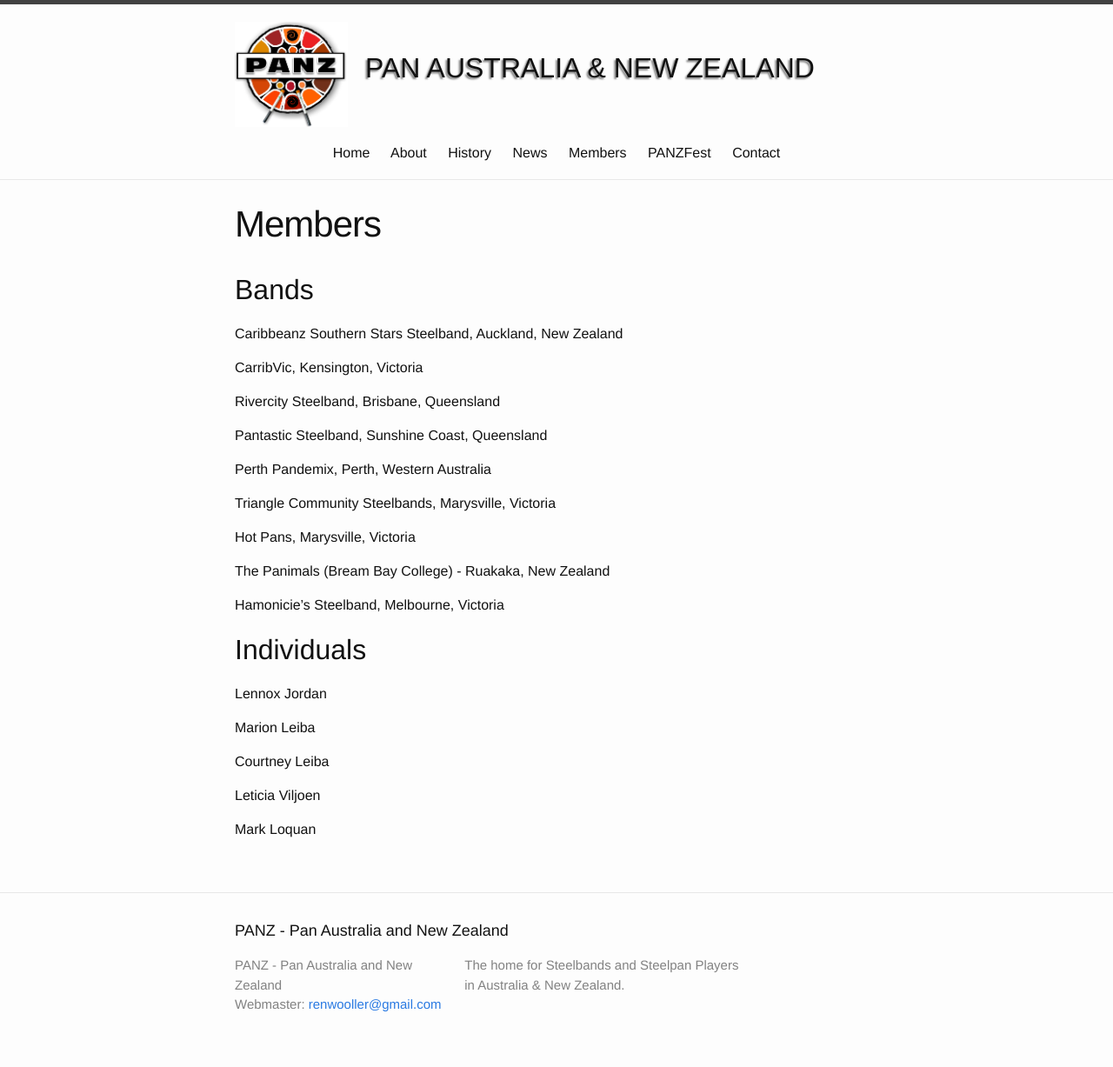
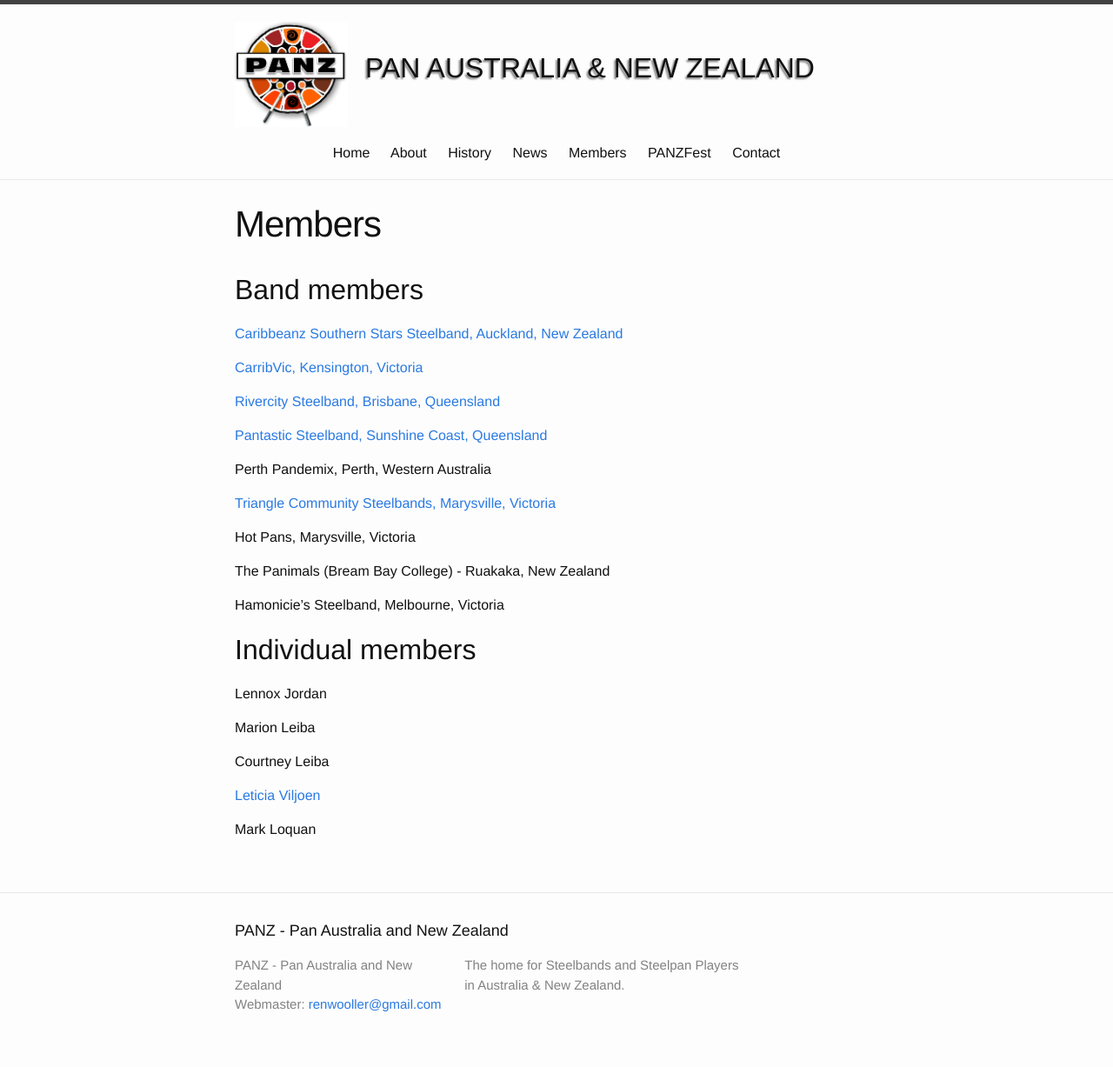
Before and after one commit to panzweb/panzweb.github.io, a Jekyll site: the page built from 3.members.markdown, in a window 1280 px wide. Shown: the whole page at 87% size. Built offline with Jekyll 4.4.1, drawn with Linux system fonts in a browser that asks for light colours.

Commit message:
updates members page with links

```diff
--- a/3.members.markdown
+++ b/3.members.markdown
@@ -4,19 +4,19 @@
 permalink: /members/
 ---
 
-## Bands
+## Band members
 
-Caribbeanz Southern Stars Steelband, Auckland, New Zealand
+[Caribbeanz Southern Stars Steelband, Auckland, New Zealand](http://www.caribbeanz.org.nz)
 
-CarribVic, Kensington, Victoria
+[CarribVic, Kensington, Victoria ](http://www.caribvic.com)
 
-Rivercity Steelband, Brisbane, Queensland
+[Rivercity Steelband, Brisbane, Queensland](http://www.rivercitysteelband.com)
 
-Pantastic Steelband, Sunshine Coast, Queensland
+[Pantastic Steelband, Sunshine Coast, Queensland](http://www.facebook.com/pages/Pantastic-Steelband/419889581451846)
 
 Perth Pandemix, Perth, Western Australia
 
-Triangle Community Steelbands, Marysville, Victoria
+[Triangle Community Steelbands, Marysville, Victoria](http://www.trianglesteelbands.com)
 
 Hot Pans, Marysville, Victoria
 
@@ -24,8 +24,7 @@
 
 Hamonicie's Steelband, Melbourne, Victoria
 
-
-## Individuals
+## Individual members
 
 Lennox Jordan
 
@@ -33,6 +32,6 @@
 
 Courtney Leiba
 
-Leticia Viljoen
+[Leticia Viljoen](http://www.nzacademyofsteelpan.com)
 
 Mark Loquan
```
